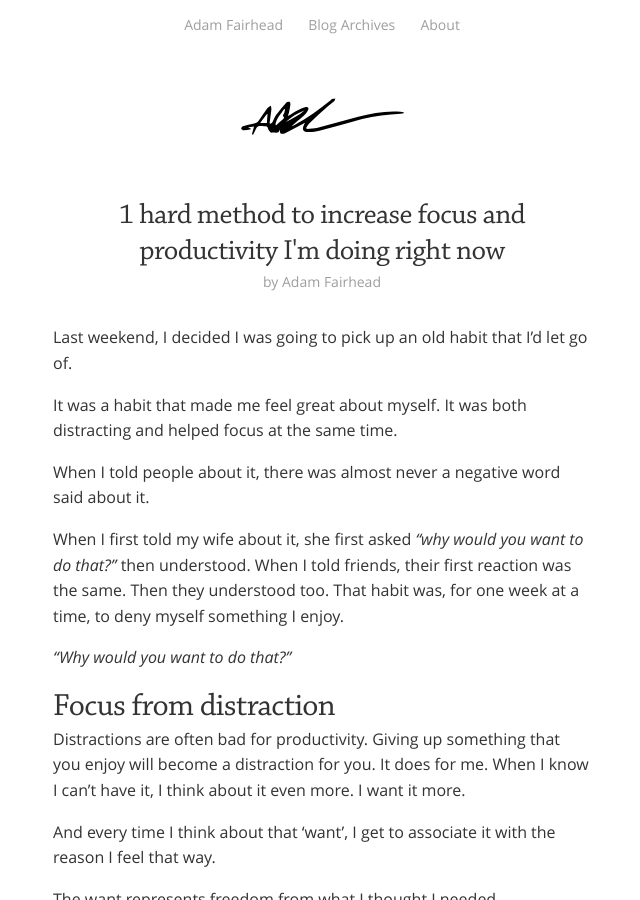
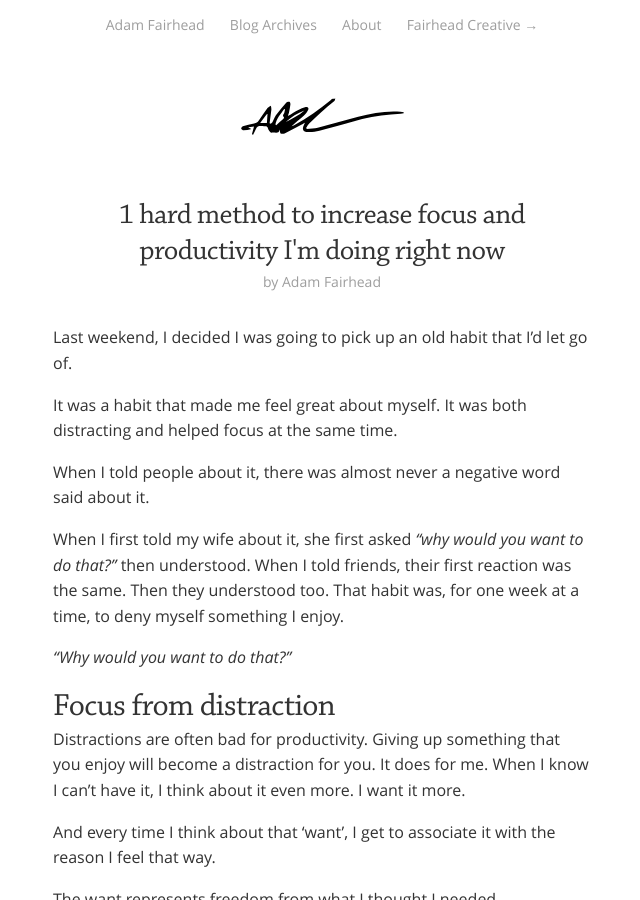
Before and after one commit to adamfairhead/adamfairhead.github.io, a Jekyll site: the page built from index.html, in a window 1280 px wide and 900 px high. Shown: the whole window, without its empty margins (318-958 px from the left). Built offline with Jekyll 4.4.1, drawn with Linux system fonts in a browser that asks for light colours.

Commit message:
Add FC link to the header

```diff
--- a/_layouts/layout.html
+++ b/_layouts/layout.html
@@ -44,6 +44,7 @@ layout: compress
         <li><a href="/">Adam Fairhead</a></li>
         <li><a href="/articles/">Blog Archives</a></li>
         <li><a href="/about/">About</a></li>
+        <li><a href="http://fairheadcreative.com">Fairhead Creative &rarr;</a></li>
       </ul>
     </header>
 
```
